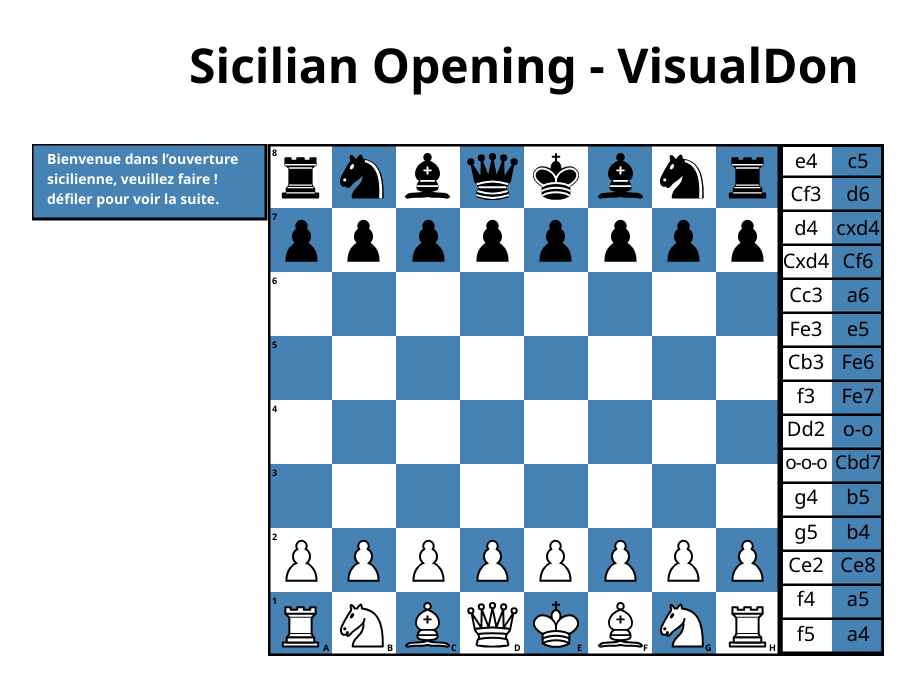
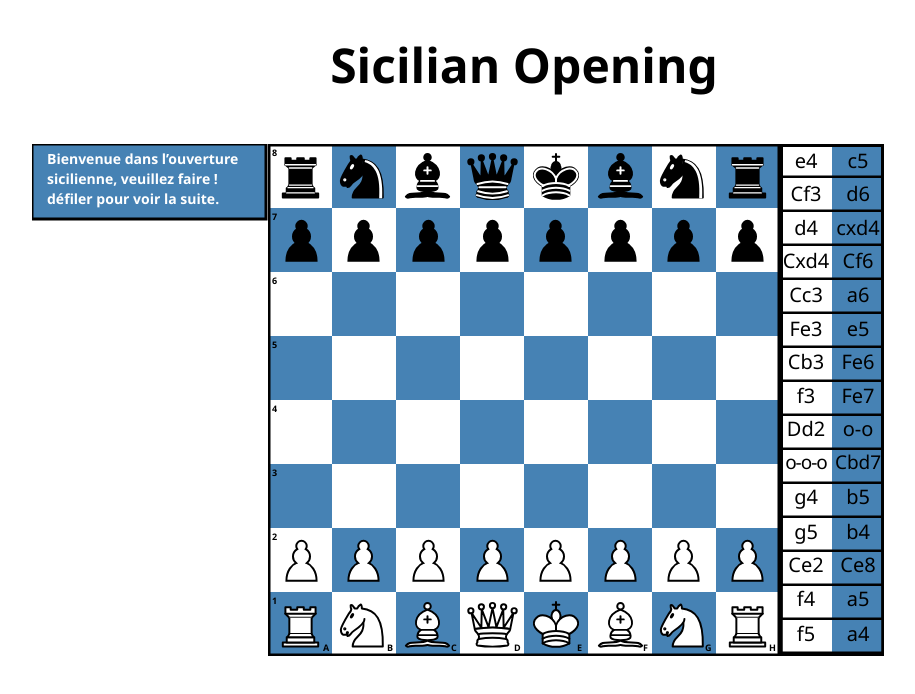
Before and after one commit to Raveonli/SicilianOpening, a website built with Vite: page index.html in a window 1280 px wide. Shown: the whole page, without its empty margins (116-1031 px from the left). Built offline with nearby package versions, Linux system fonts and the light colour scheme.

```diff
--- a/index.html
+++ b/index.html
@@ -9,7 +9,7 @@
     <script src="https://d3js.org/d3.v6.min.js"></script>
   </head>
   <body>
-    <h1>Sicilian Opening - VisualDon</h1>
+    <h1>Sicilian Opening</h1>
     <svg id="board" width="512" height="512"></svg>
     <svg id="moves" width="104" height="512"></svg>
     <svg id="comments" width="236" height="512">
```
